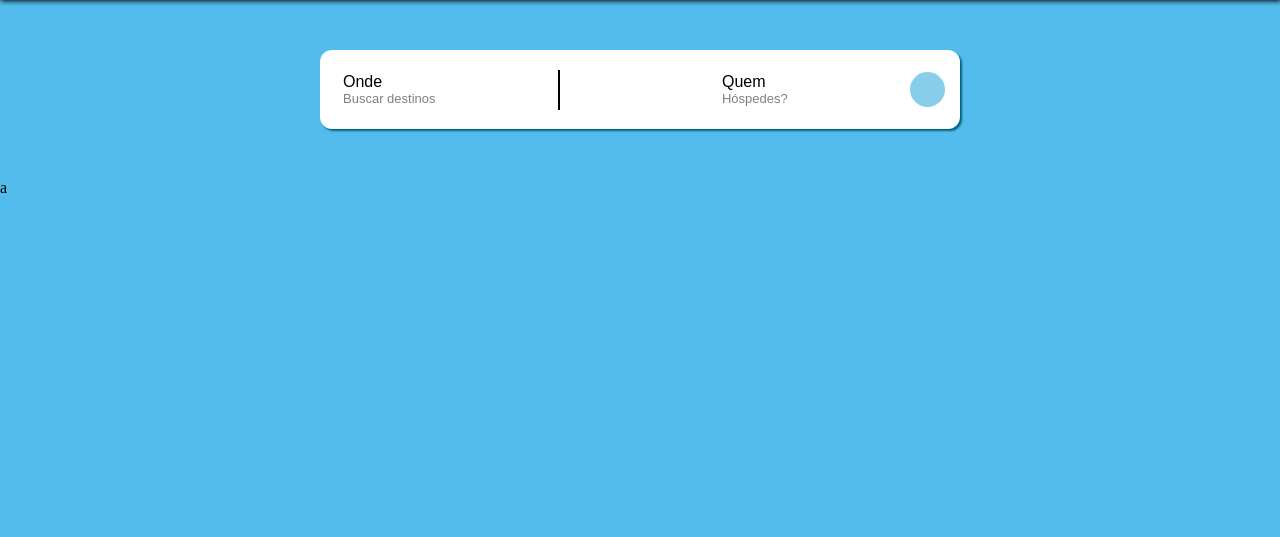
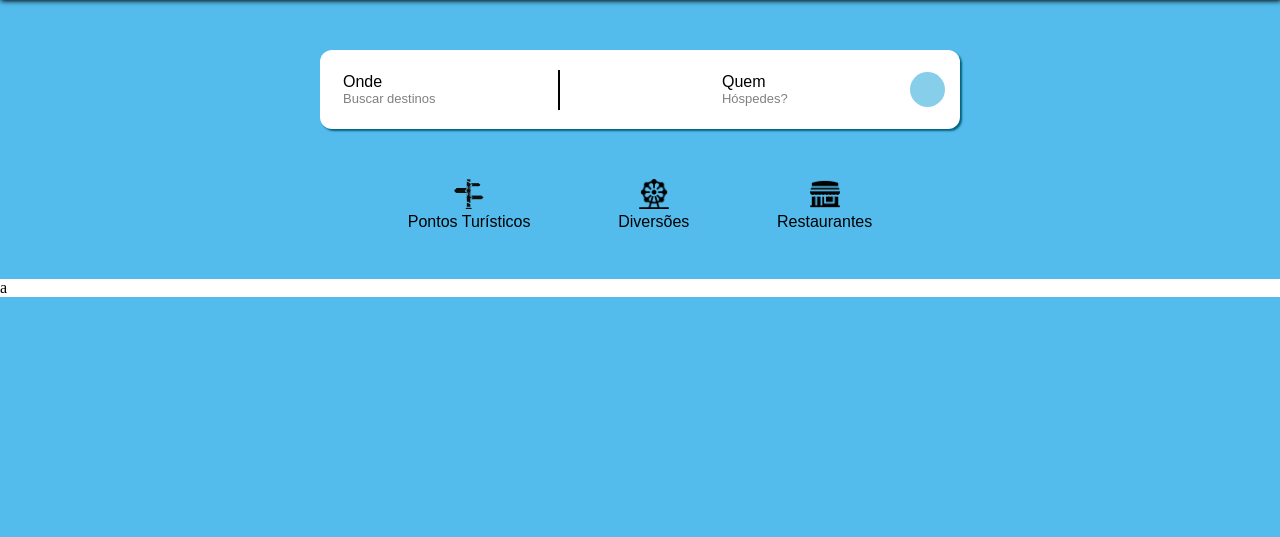
Before and after one commit to joaovithorbarros/SiteDeHotelaria, a PHP site: page / in a window 1280 px wide. Shown: the part 100-637 px from the top of the page. Run offline with PHP 8.4, Linux system fonts and the light colour scheme.

Commit message:
SECE : Version 4.0

```diff
--- a/CSS/index..css
+++ b/CSS/index..css
@@ -175,7 +175,19 @@ header
 
 .icones
 {
+    width: 50%;
+    align-items: center;
+    margin: auto;
+    display: flex;
+    justify-content: space-evenly;
+    text-align: center;
+    font-family: sans-serif;
+}
 
+.conteudoh
+{
+    margin-top: 3rem;
+    background-color: #fff;
 }
 
 footer
--- a/index.html
+++ b/index.html
@@ -53,7 +53,21 @@
                 </div>
             </div>
         </div>
-        <div class="icons">
+        <div class="icones">
+            <div class="icones1">
+                <img src="./IMAGENS/pontos-turisticos.png" alt="" width="30" height="30">
+                <p>Pontos Turísticos</p>
+            </div>
+            <div class="icones2">
+                <img class="img1" src="./IMAGENS/roda-gigante.png" alt="" width="30" height="30" >
+                <p>Diversões</p>
+            </div>
+            <div class="icones3">
+                <img src="./IMAGENS/restaurante1.png" alt="" width="30" height="30">
+                <p>Restaurantes</p>
+            </div>
+        </div>
+        <div class="conteudoh">
             a
         </div>
     </section>
```
Also changed, not shown: IMAGENS/pontos-turisticos.png (added), IMAGENS/restaurante1.png (added), IMAGENS/roda-gigante.png (added).
